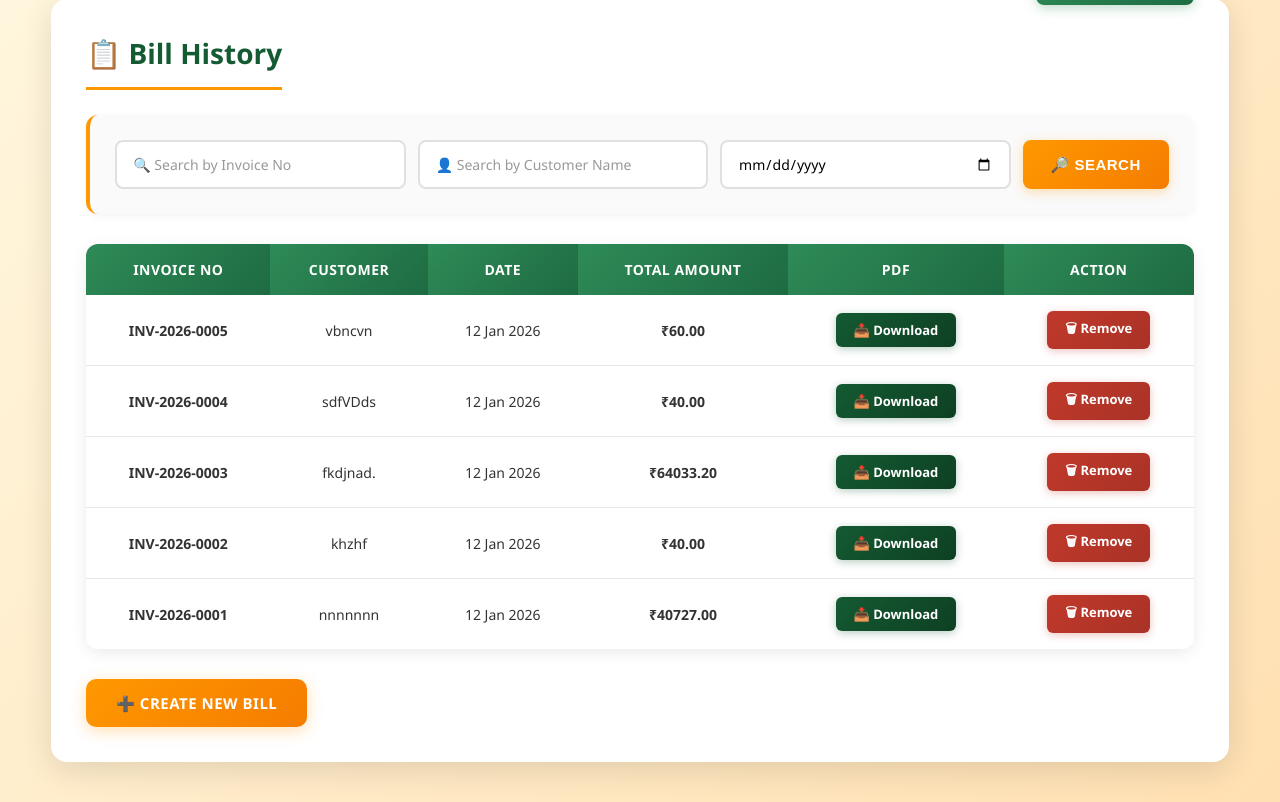
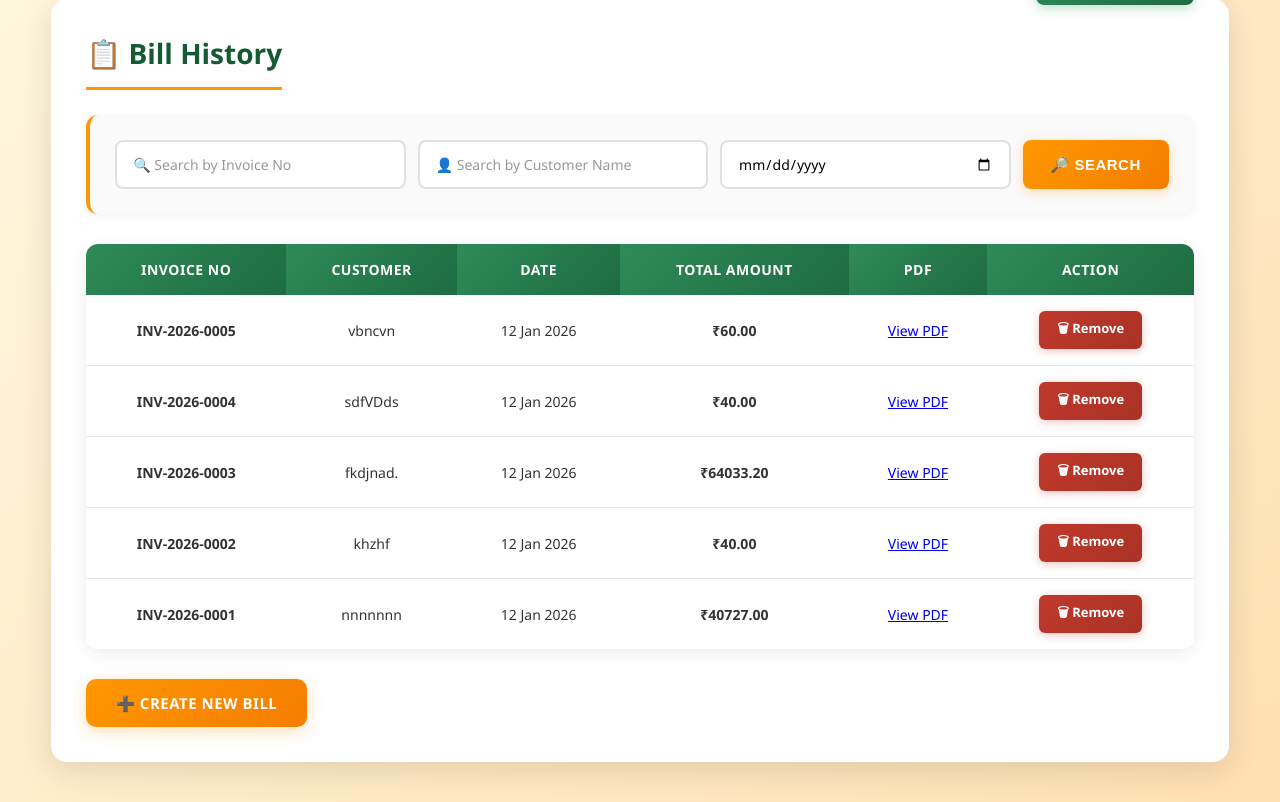
Before and after one commit to Khaleel-tech/AJ-trading, a Django app: page /bills/ in a window 1280 px wide. Shown: the part 185-987 px from the top of the page. Run offline with Django 5.2, Linux system fonts and the light colour scheme; a user stored in the database is signed in; data comes from the database, SQL or seed files in the repository.

Commit message:
Add live PDF generation link in bill list

```diff
--- a/billing/templates/billing/bill_list.html
+++ b/billing/templates/billing/bill_list.html
@@ -393,7 +393,7 @@
                 <td><strong>₹{{ bill.total_amount }}</strong></td>
                 <td>
                     {% if bill.pdf %}
-                        <a href="{{ bill.pdf.url }}" class="download-btn" target="_blank">📥 Download</a>
+                        <a href="{% url 'generate_bill_pdf' bill.id %}" target="_blank">View PDF</a>
                     {% else %}
                         <span style="color: #999;">N/A</span>
                     {% endif %}
--- a/billing/urls.py
+++ b/billing/urls.py
@@ -46,6 +46,8 @@ urlpatterns = [
     path('analytics/sales/yearly/', views.bills_per_month_in_year, name='bills_per_month_in_year'),
     path('analytics/revenue/fruits/', views.revenue_by_fruit_range, name='revenue_by_fruit_range'),
     path('analytics/revenue/', views.revenue_analytics, name='revenue_analytics'),
+    path('bill-pdf/<int:bill_id>/', views.generate_bill_pdf, name='generate_bill_pdf'),
+
 
 
 
--- a/billing/views.py
+++ b/billing/views.py
@@ -139,6 +139,32 @@ def create_bill(request):
             ])
         }
     )
+
+from django.shortcuts import get_object_or_404
+from io import BytesIO
+from xhtml2pdf import pisa
+from django.template.loader import get_template
+from django.http import HttpResponse
+
+@login_required
+def generate_bill_pdf(request, bill_id):
+    bill = get_object_or_404(Bill, id=bill_id)
+
+    template = get_template("billing/bill_pdf.html")
+    html = template.render({
+        "bill": bill,
+        "logo_path": os.path.join(settings.BASE_DIR, "billing/static/images/logo.png"),
+    })
+
+    result = BytesIO()
+    pisa.CreatePDF(html, dest=result)
+
+    response = HttpResponse(result.getvalue(), content_type='application/pdf')
+    response['Content-Disposition'] = f'inline; filename="bill_{bill.id}.pdf"'
+    return response
+
+
+
 
 from django.shortcuts import render
 from .models import Bill
```
